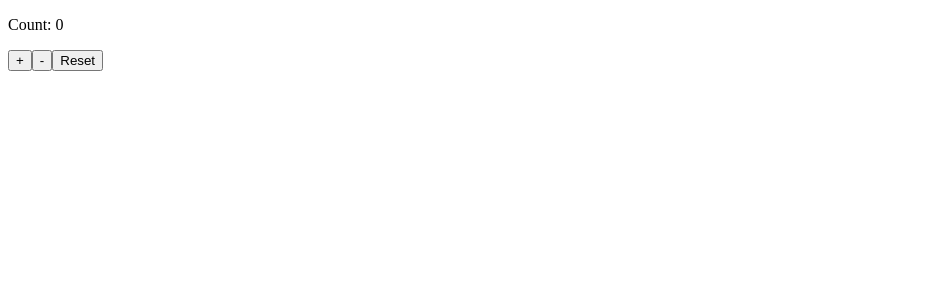
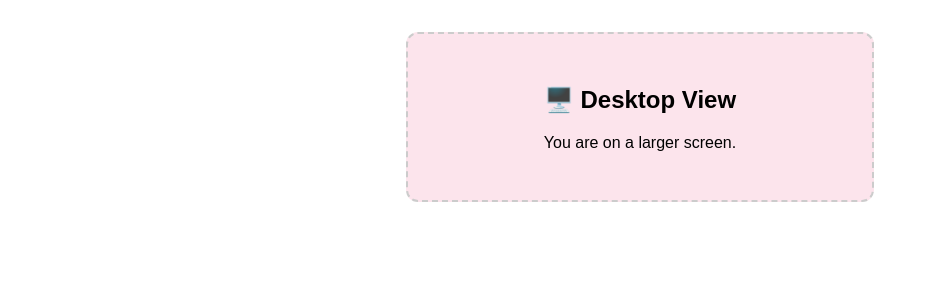
Before and after one commit to Passenger108/react-hooks-wallet, a React (Vite) app: page / in a window 1280 px wide. Shown: the top 300 px of the page, without its empty margins (0-929 px from the left). Built offline with nearby package versions, Linux system fonts and the light colour scheme.

Commit message:
useMediaQuery added

```diff
--- /dev/null
+++ b/src/examples/MediaQueryExample.jsx
@@ -0,0 +1,27 @@
+
+import React from 'react';
+import useMediaQuery from '../hooks/useMediaQuery';
+
+export default function MediaQueryExample() {
+  const isTabletOrMobile = useMediaQuery('(max-width: 768px)');
+
+  return (
+    <div style={{
+      fontFamily: 'sans-serif',
+      textAlign: 'center',
+      padding: '2rem',
+      border: '2px dashed #ccc',
+      borderRadius: '12px',
+      maxWidth: '400px',
+      margin: '2rem auto',
+      backgroundColor: isTabletOrMobile ? '#e0f7fa' : '#fce4ec'
+    }}>
+      <h2>{isTabletOrMobile ? '📱 Mobile View' : '🖥️ Desktop View'}</h2>
+      <p>
+        {isTabletOrMobile
+          ? 'You are using a tablet or mobile device.'
+          : 'You are on a larger screen.'}
+      </p>
+    </div>
+  );
+}
--- /dev/null
+++ b/src/hooks/useMediaQuery.js
@@ -0,0 +1,29 @@
+import {useState,useEffect} from "react"
+
+
+export default function useMediaQuery(QUERY){
+
+    const [matches, setMatches] = useState(()=>{
+        // SSR safety
+        if(typeof window === 'undefined') return false;
+        return window.matchMedia(QUERY).matches;
+    })
+
+    useEffect(()=>{
+
+        if(typeof window === 'undefined') return false;
+
+        const mediaQueryList = window.matchMedia(QUERY)
+        const handleMediaChange = (e)=>setMatches(e.matches)
+
+
+        mediaQueryList.addEventListener('change',handleMediaChange)
+        setMatches(mediaQueryList.matches)
+
+        return ()=>mediaQueryList.removeEventListener('change',handleMediaChange)
+
+    },[QUERY])
+
+    return matches
+
+}
--- a/src/main.jsx
+++ b/src/main.jsx
@@ -1,11 +1,11 @@
 import React from 'react'
 import {createRoot} from 'react-dom/client'
-import CounterReducer from './examples/CounterReducer'
+import MediaQueryExample from './examples/MediaQueryExample'
 
 
 // Temporary dev playground
 const App = () => {
-  return <CounterReducer/>
+  return <MediaQueryExample/>
 }
 
 createRoot(document.getElementById('root'))
```
Also changed, not shown: src/docs/useMediaQuery.md (added, +45 -0 lines).
